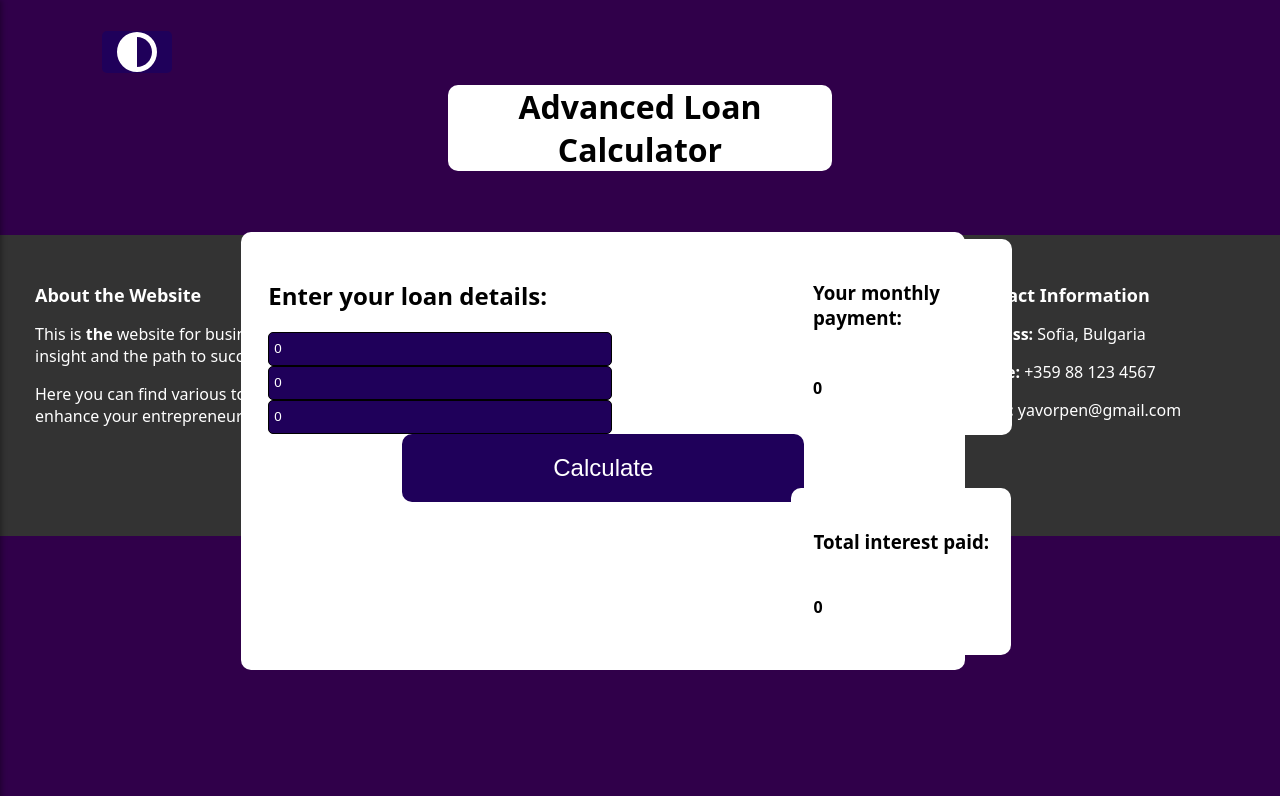
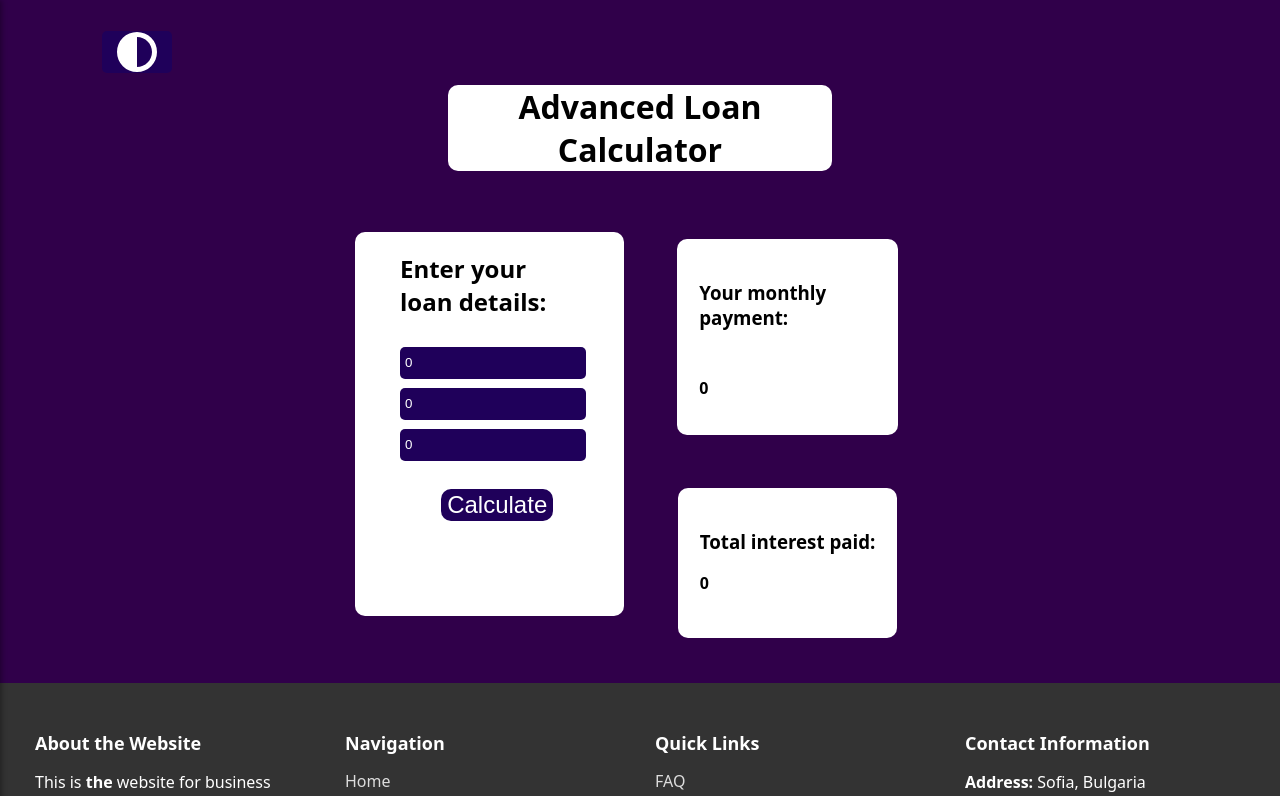
Before and after one commit to YavorPenev/Legends_HackTUES11, a React app in the folder Frontend/: page /calculator in a window 1280 px wide. Shown: the top 796 px of the page. Built offline with nearby package versions, Linux system fonts and the light colour scheme; the HTML template or start-up script is replaced by a standard one.

Commit message:
calculator completed

```diff
--- a/Frontend/src/styles/calculator.css
+++ b/Frontend/src/styles/calculator.css
@@ -26,7 +26,6 @@ body
     display: flex;
     flex-direction: row;
     justify-content: space-around;
-    gap: -3%;
     height: 40%;
     padding-bottom: 5%;
     padding-top: 5%;
@@ -38,11 +37,15 @@ body
     flex-direction: column;
     gap: 10%;
     align-items: center;
-    padding: 3%;
+    justify-content: space-between;
+    padding-left: 5%;
+    padding-right: 5%;
     height: 120%;
     border-radius: 10px;
     margin-bottom: 80px;
     margin-right: -300px;
+    width: 20%;
+    flex-wrap: nowrap;
 }
 
 #rightbox
@@ -56,15 +59,14 @@ body
     border-radius: 10px;
     margin-bottom: 80px;
     margin-top: -20px;
+    flex-wrap: nowrap;
 }
 
 #interestbox
 {
-    display: flex;
-    flex-direction: column;
     gap: 5%;
     padding: 10%;
-    height: 60%;
+    height: 100%;
     border-radius: 10px;
 
 }
@@ -97,7 +99,7 @@ body
 
 /* Footer */
 footer {
-    margin-top: 5%;
+    margin-top: 40%;
     display: flex;
     flex-direction: column;
     background-color: #333;
@@ -138,20 +140,22 @@ footer {
 }
 
 #loaninput, #interestinput, #monthsinput{
-    width: 50%;
     height: 30px;
     border-radius: 5px;
-    border: 1px solid black;
+    border: none;
     padding-left: 5px;
+    width: 100%;
+    margin-top: 5%;
 }
 
 #calculatebutton{
+    position: relative;
     font-size: 150%;
-    width: 60%;
-    margin-left: 20%;
-    margin-right: 20%;
     border-radius: 10px;
     border: none;
-    padding-bottom:3%;
-    padding-top: 3%;
+    padding-bottom:1%;
+    padding-top: 1%;
+    margin-left: 23%;
+    margin-right: 5%;
+    margin-top: 16%;
 }
```
